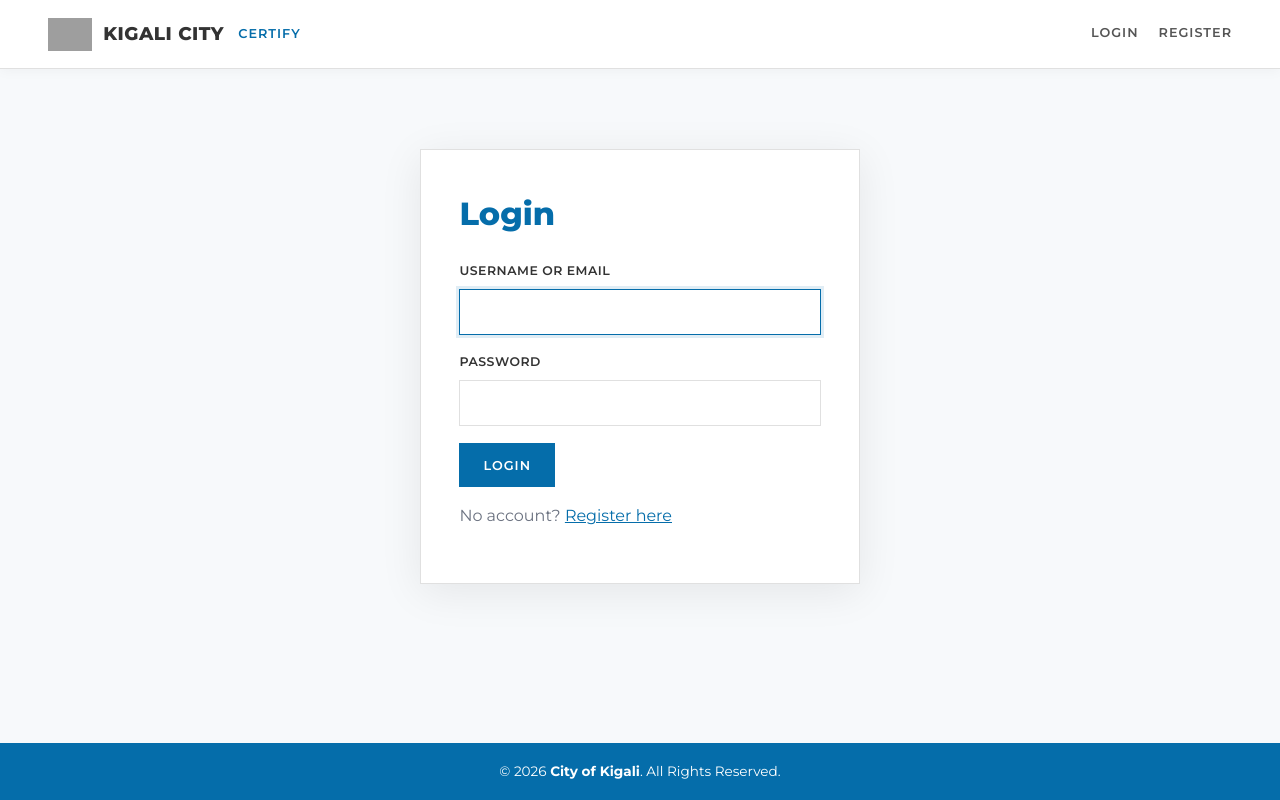
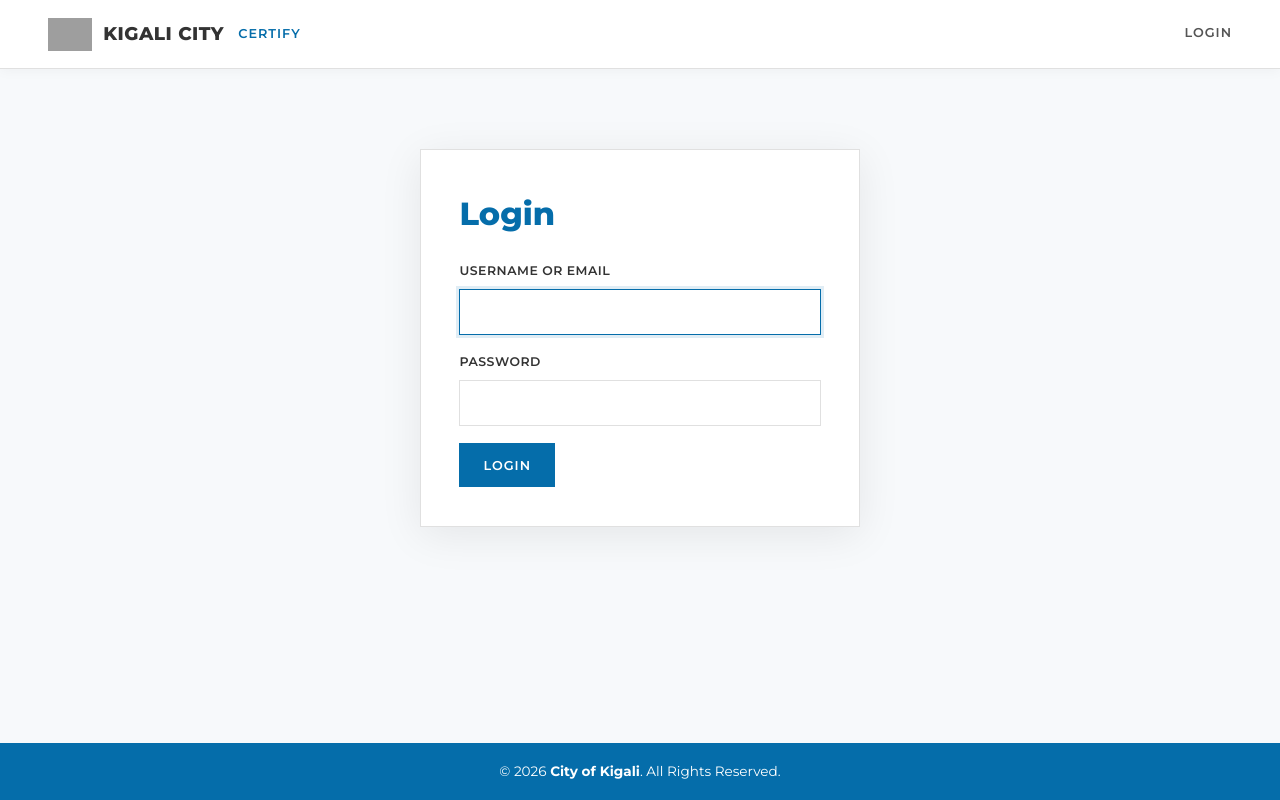
Before and after one commit to HOMSINdayizeye/Umudugudu_certificate-Provision, a React (Vite) app in the folder frontend/: page /login in a window 1280 px wide. Built offline with nearby package versions, Linux system fonts and the light colour scheme; grey boxes are pictures that could not be loaded.

Commit message:
removed register on login page

```diff
--- a/frontend/src/App.jsx
+++ b/frontend/src/App.jsx
@@ -82,7 +82,6 @@ export default function App() {
           ) : (
             <>
               <Link to="/login">Login</Link>
-              <Link to="/register">Register</Link>
             </>
           )}
         </nav>
--- a/frontend/src/pages/Login.jsx
+++ b/frontend/src/pages/Login.jsx
@@ -1,5 +1,5 @@
 import { useState } from 'react'
-import { Link, useNavigate } from 'react-router-dom'
+import { useNavigate } from 'react-router-dom'
 import { api, setSession } from '../api.js'
 
 export default function Login({ onLogin }) {
@@ -49,7 +49,6 @@ export default function Login({ onLogin }) {
         </div>
         <button className="btn" disabled={loading}>{loading ? 'Logging in…' : 'Login'}</button>
       </form>
-      <p className="muted">No account? <Link to="/register">Register here</Link></p>
     </div>
   )
 }
```
